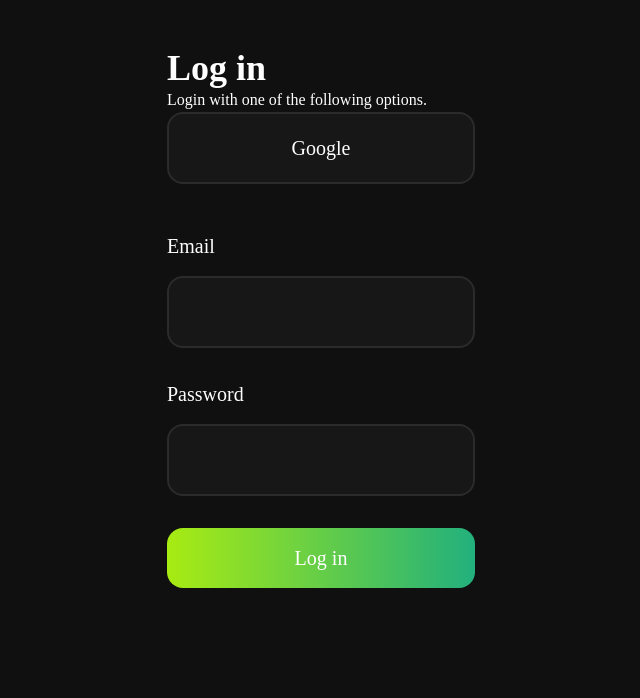
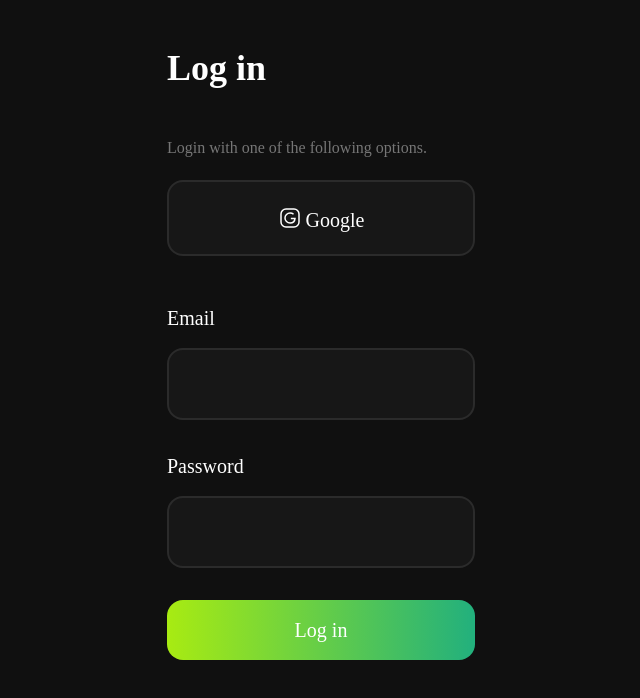
Before and after one commit to ziruiproject/classroom-svelte, a SvelteKit app: page /login in a window 1280 px wide. Shown: the top 698 px of the page, without its empty margins (319-959 px from the left). Built offline with nearby package versions, Linux system fonts and the light colour scheme; a web font is replaced by a local one.

Commit message:
added login via google

```diff
--- a/src/routes/login/+page.svelte
+++ b/src/routes/login/+page.svelte
@@ -2,11 +2,12 @@
 	import { signInWithEmailAndPassword } from 'firebase/auth';
 	import { auth } from '$lib';
 	import { goto } from '$app/navigation';
+	import { GoogleAuthProvider, signInWithPopup } from 'firebase/auth';
 
 	let email = '',
 		password = '';
 
-	async function login() {
+	async function loginWithEmail() {
 		await signInWithEmailAndPassword(auth, email, password)
 			.then((userCredential) => {
 				const user = userCredential.user;
@@ -19,10 +20,29 @@
 				console.log(errorMessage);
 			});
 	}
+
+	async function loginWithGoogle() {
+		const provider = new GoogleAuthProvider();
+		provider.setCustomParameters({ prompt: 'select_account' });
+		await signInWithPopup(auth, provider)
+			.then((result) => {
+				const credential = GoogleAuthProvider.credentialFromResult(result);
+				const token = credential.accessToken;
+				const user = result.user;
+				goto('/');
+			})
+			.catch((error) => {
+				const errorCode = error.code;
+				const errorMessage = error.message;
+				console.log(errorMessage);
+				const email = error.customData.email;
+				const credential = GoogleAuthProvider.credentialFromError(error);
+			});
+	}
 </script>
 
 <main class="md:w-1/4 mx-auto my-auto">
-	<div class="flex text-white items-center">
+	<div class="flex text-white items-center pb-12">
 		<button class="md:hidden block p-1 border-[3px] border-light-gray rounded-2xl">
 			<svg
 				width="32px"
@@ -43,12 +63,37 @@
 		<h1 class="text-4xl font-bold pl-6 md:pl-0">Log in</h1>
 	</div>
 
-	<div>
-		<span>Login with one of the following options.</span>
-		<button class="form hover:border-green">Google</button>
+	<div class="grid gap-y-5">
+		<span class="text-[#767676]">Login with one of the following options.</span>
+		<button
+			on:click|preventDefault={loginWithGoogle}
+			class="form hover:border-green flex items-center align-middle justify-center gap-1"
+		>
+			<svg
+				width="24px"
+				height="24px"
+				stroke-width="1.5"
+				viewBox="0 0 24 24"
+				fill="none"
+				xmlns="http://www.w3.org/2000/svg"
+				color="#ffffff"
+				><path
+					d="M15.5475 8.30327C14.6407 7.49361 13.4329 7 12.1089 7C9.28696 7 7 9.23899 7 12C7 14.761 9.28696 17 12.1089 17C15.5781 17 16.86 14.4296 17 12.4167H12.841"
+					stroke="#ffffff"
+					stroke-width="1.5"
+				></path><path
+					d="M21 8V16C21 18.7614 18.7614 21 16 21H8C5.23858 21 3 18.7614 3 16V8C3 5.23858 5.23858 3 8 3H16C18.7614 3 21 5.23858 21 8Z"
+					stroke="#ffffff"
+					stroke-width="1.5"
+					stroke-linecap="round"
+					stroke-linejoin="round"
+				></path></svg
+			>
+			<span class="mt-1 font-normal">Google</span>
+		</button>
 	</div>
 
-	<form on:submit|preventDefault={login} class="pt-12 grid gap-y-8 w-full">
+	<form on:submit|preventDefault={loginWithEmail} class="pt-12 grid gap-y-8 w-full">
 		<div class="w-full grid gap-y-4">
 			<label for="email" class="label">Email</label>
 			<input type="text" name="email" bind:value={email} class="form" />
```
